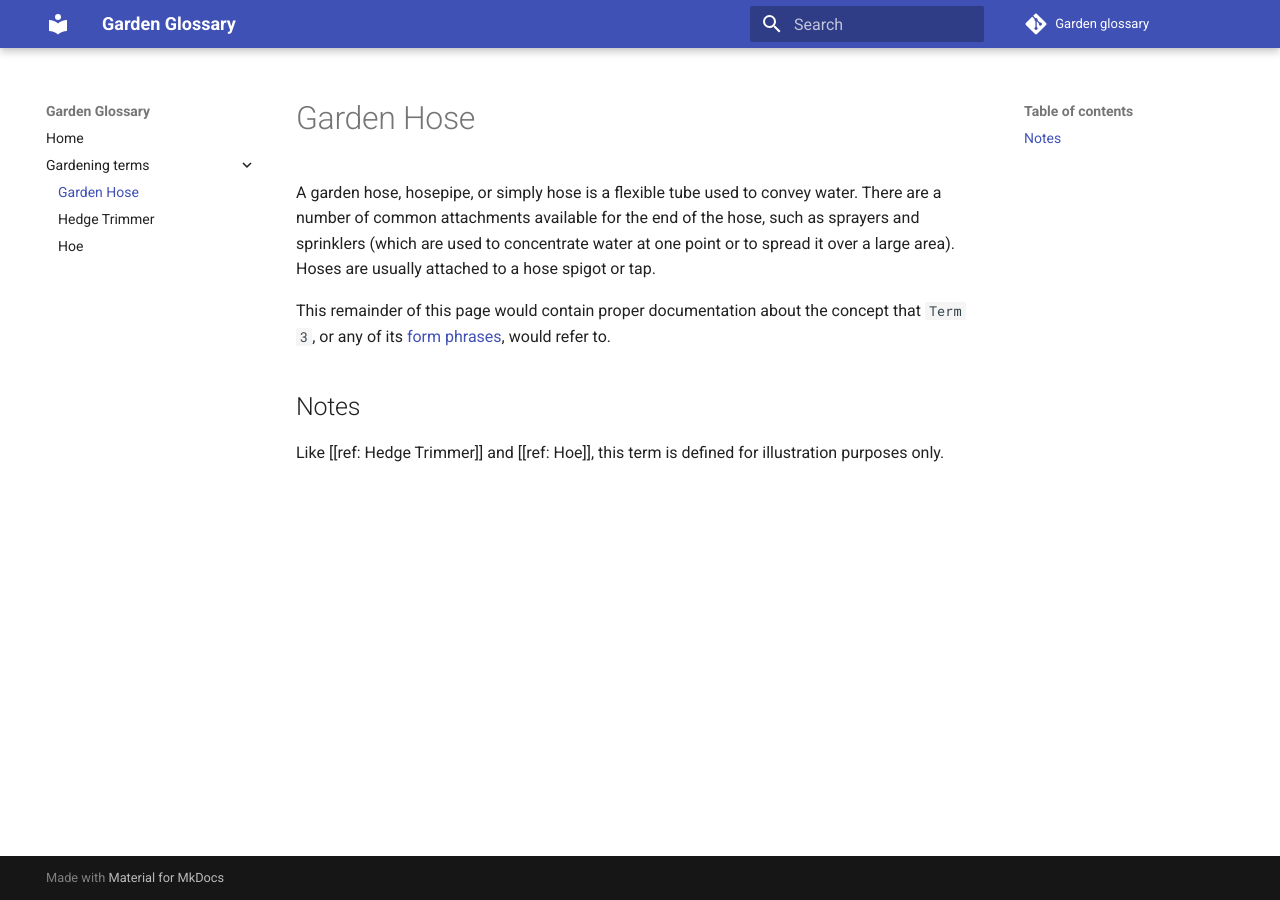
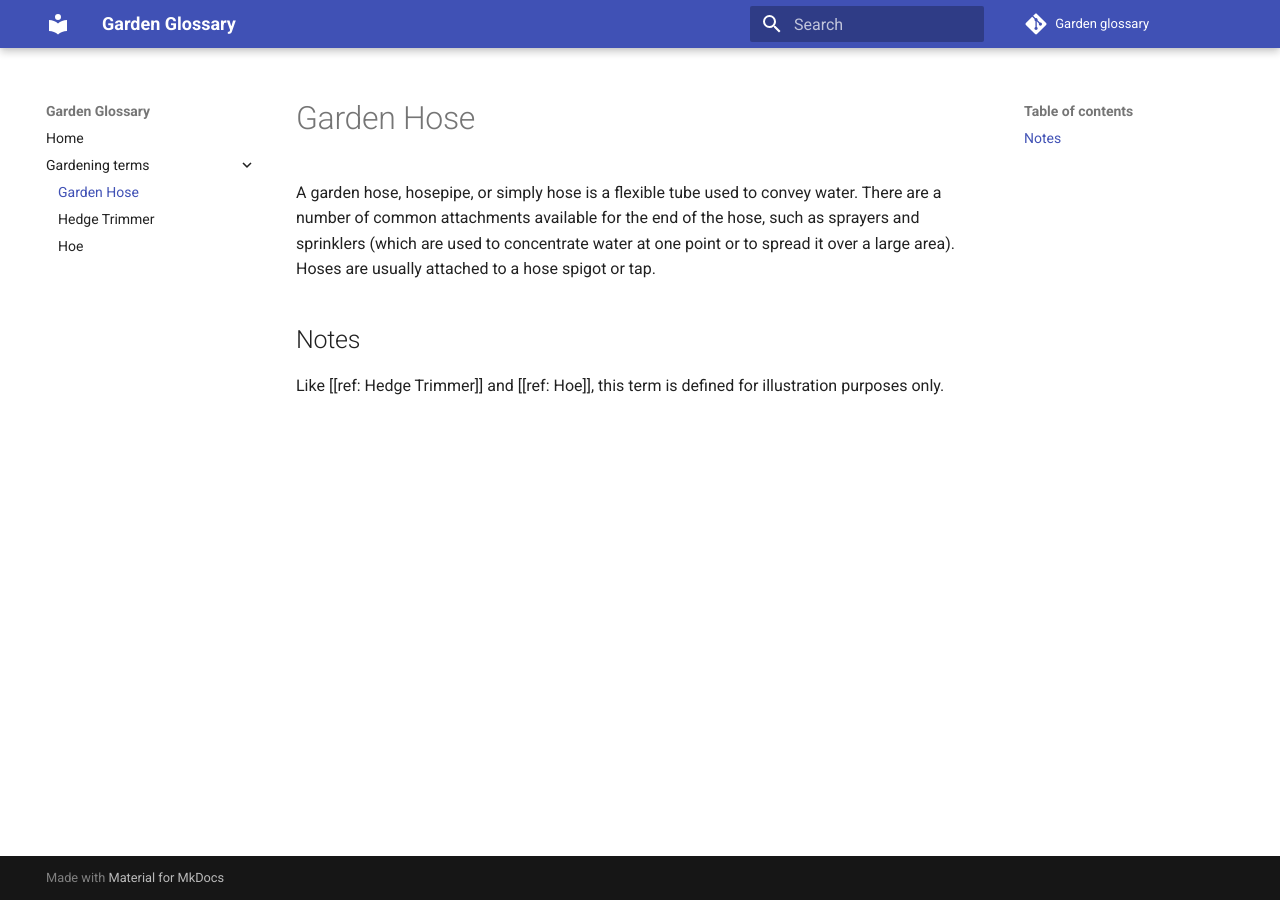
Before and after one commit to kordwarshuis/tev2-garden-glossary, an MkDocs documentation site: the page built from docs/terms/garden-hose.md, in a window 1280 px wide. Built offline with MkDocs 1.6.1 and Material for MkDocs 9.7.7, drawn with Linux system fonts in a browser that asks for light colours; comment, search, counter and statistics services are not loaded.

Commit message:
docs: Update content

```diff
--- a/docs/terms/garden-hose.md
+++ b/docs/terms/garden-hose.md
@@ -17,8 +17,6 @@ glossaryNotes:
 
 A garden hose, hosepipe, or simply hose is a flexible tube used to convey water. There are a number of common attachments available for the end of the hose, such as sprayers and sprinklers (which are used to concentrate water at one point or to spread it over a large area). Hoses are usually attached to a hose spigot or tap.
 
-This remainder of this page would contain proper documentation about the concept that `Term 3`, or any of its [form phrases](@tev2), would refer to.
-
 ## Notes
 
 Like [[ref: Hedge Trimmer]] and [[ref: Hoe]], this term is defined for illustration purposes only.
```
Also changed, not shown: docs/terms/hedge-trimmer.md (+0 -2 lines), docs/terms/hoe.md (+0 -2 lines).
